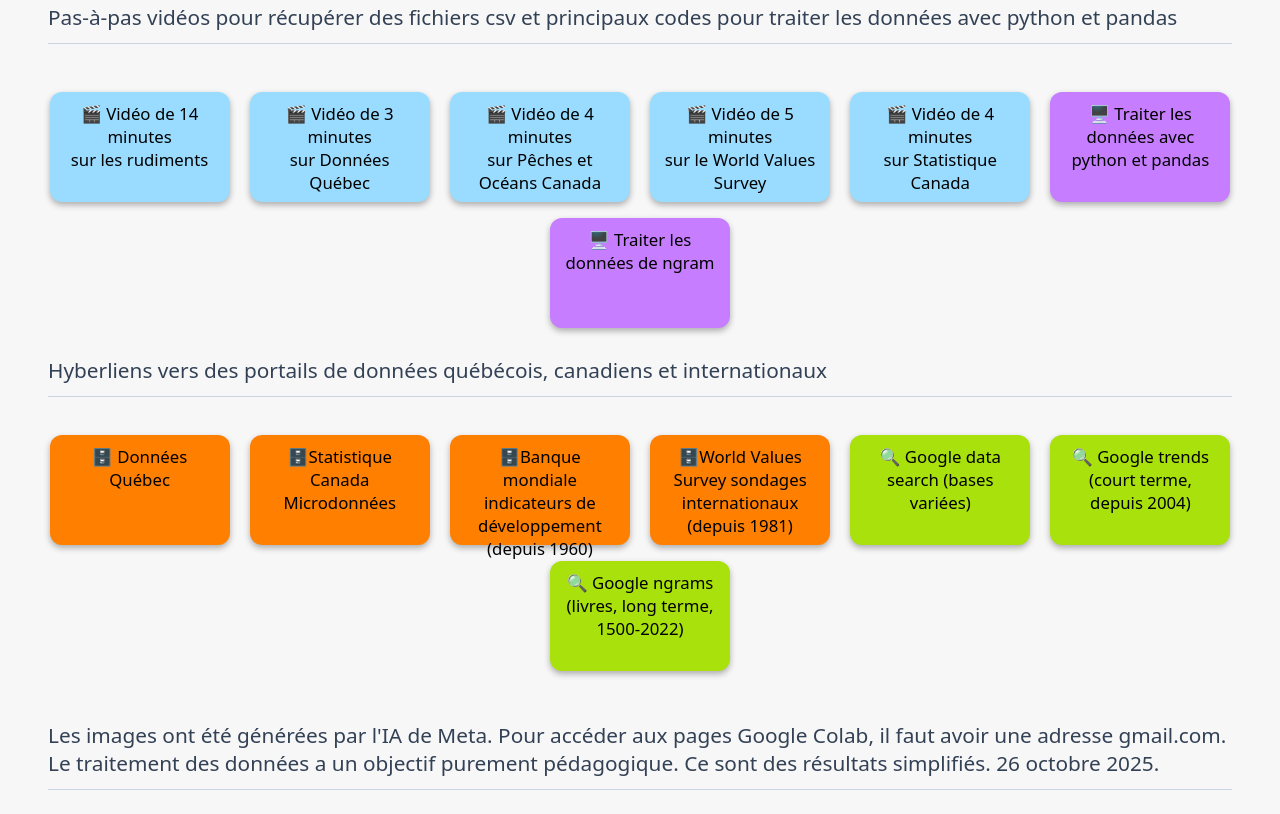
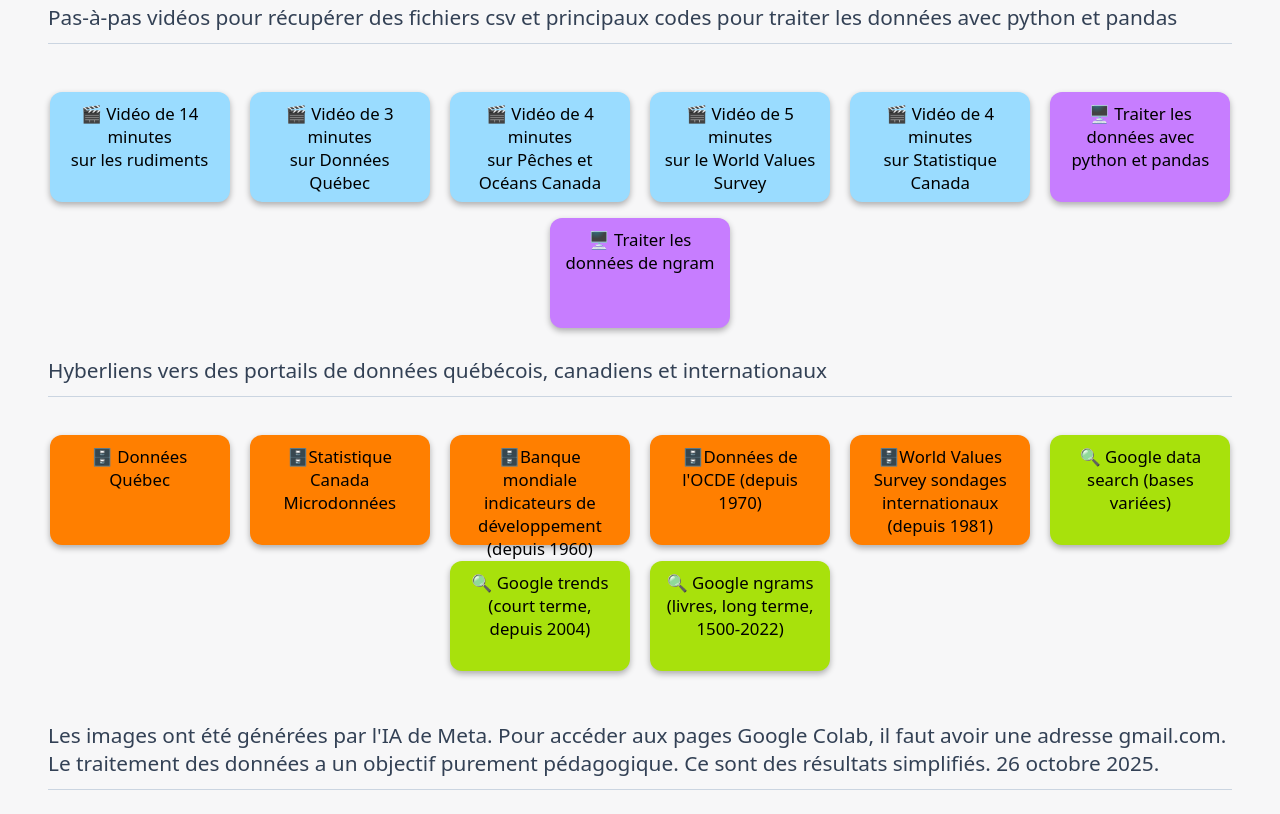
Before and after one commit to jhguay/DonneesEnMain, a plain HTML site: page accueil.html in a window 1280 px wide. Shown: the part 1495-2309 px from the top of the page. Drawn offline with Linux system fonts and the light colour scheme; no server answers.

Commit message:
Update accueil.html

```diff
--- a/accueil.html
+++ b/accueil.html
@@ -422,6 +422,11 @@
         <a href="https://donnees.banquemondiale.org/" target="_blank" rel="noopener noreferrer" class="avideo3">
       🗄️Banque mondiale indicateurs de développement (depuis 1960)
     </a>
+        <a href="https://data-explorer.oecd.org/?lc=fr" target="_blank" rel="noopener noreferrer" class="avideo3">
+      🗄️Données de l'OCDE (depuis 1970)
+    </a>
+
+
 
         <a href="https://www.worldvaluessurvey.org/wvs.jsp" target="_blank" rel="noopener noreferrer" class="avideo3">
       🗄️World Values Survey sondages internationaux (depuis 1981)
```
